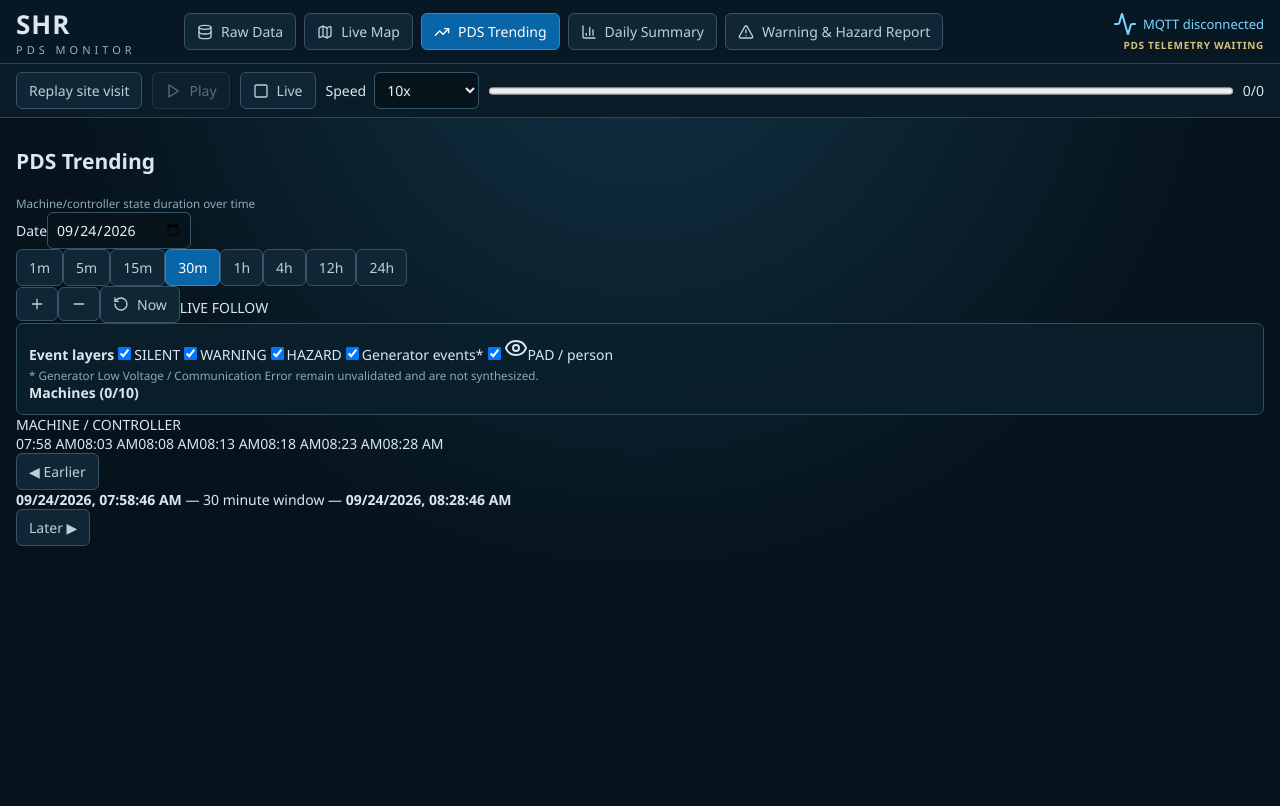
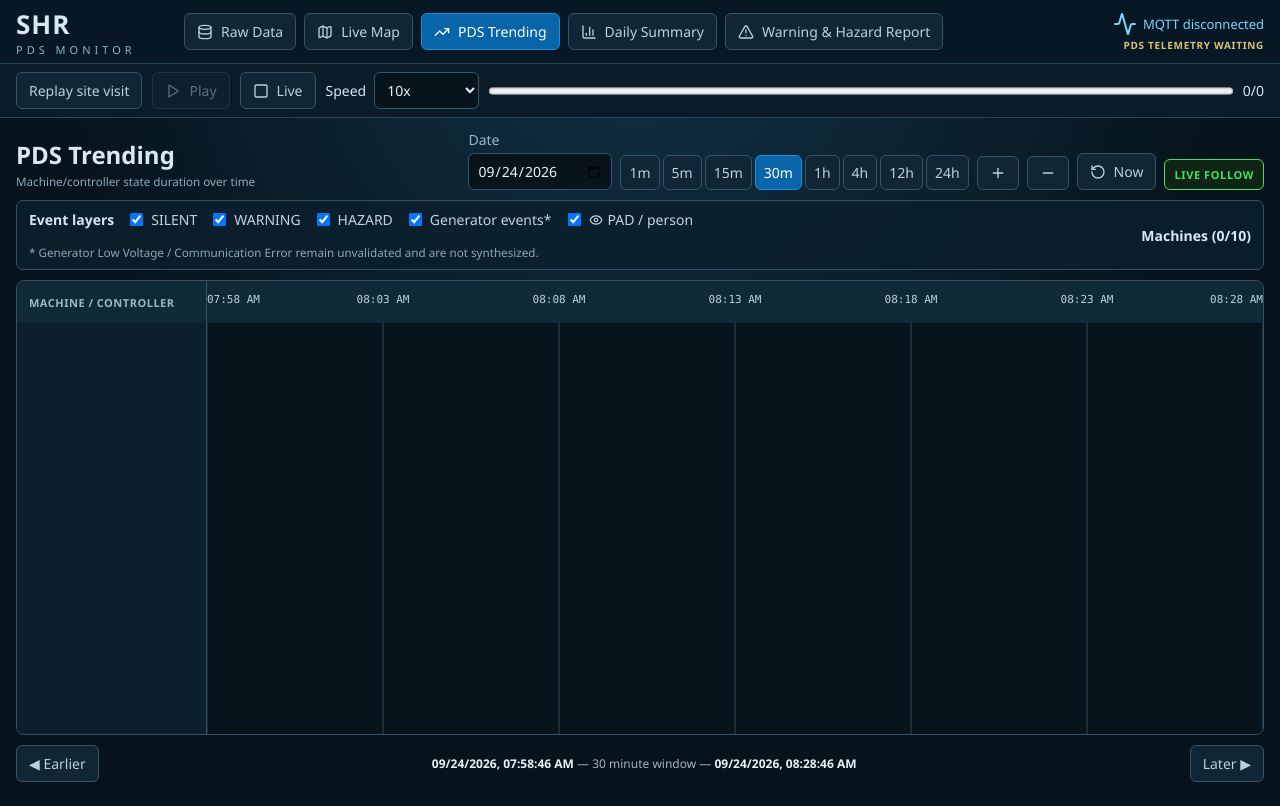
Before and after one commit to christianchavezmoya-bot/PDS_monitor, a React (Vite) app: page / in a window 1280 px wide. Both pictures are taken after a click on the button "PDS Trending". Built offline with nearby package versions, Linux system fonts and the light colour scheme.

Commit message:
Style interactive PDS trending timeline

```diff
--- a/src/styles.css
+++ b/src/styles.css
@@ -254,3 +254,54 @@ td small { display: block; color: #8eabba; }
 .telemetry-health.waiting { color:#d7c27a; }
 @keyframes telemetry-stale-pulse { 50% { opacity:.45; } }
 @media (prefers-reduced-motion: reduce) { .telemetry-health.stale { animation:none; } }
+
+
+/* PDS Trending */
+.trending-page { display:flex; flex-direction:column; gap:10px; }
+.trending-toolbar { display:flex; align-items:flex-end; gap:8px; flex-wrap:wrap; }
+.trending-toolbar > div:first-child { margin-right:auto; }
+.trending-toolbar h1 { margin:0; font-size:24px; }
+.trending-toolbar label { display:flex; flex-direction:column; gap:4px; color:#9db6c5; }
+.trend-presets { display:flex; gap:3px; }
+.trend-presets button { padding:7px 8px; }
+.trend-follow { padding:7px 9px; border:1px solid #607887; border-radius:6px; color:#9db6c5; font-size:11px; font-weight:800; letter-spacing:.6px; }
+.trend-follow.active { border-color:#43df6c; color:#43df6c; background:#0e2414; }
+.trend-options { display:grid; grid-template-columns:1fr minmax(280px,420px); gap:18px; padding:9px 12px; }
+.trend-options > div { display:flex; align-items:center; gap:12px; flex-wrap:wrap; }
+.trend-options label { display:flex; align-items:center; gap:5px; color:#c3d4de; white-space:nowrap; }
+.trend-options label svg { width:14px; height:14px; }
+.trend-options small { flex-basis:100%; }
+.trend-machines { justify-content:flex-end; }
+.trend-shell { display:grid; grid-template-columns:190px minmax(700px,1fr); grid-template-rows:42px auto; border:1px solid #315164; border-radius:8px; overflow:hidden; background:#07141c; min-height:300px; flex:1; }
+.trend-axis-corner { display:flex; align-items:center; padding:0 12px; background:#102937; border-right:1px solid #315164; color:#9db6c5; font-size:11px; font-weight:800; letter-spacing:.5px; }
+.trend-axis { position:relative; background:#102937; overflow:hidden; }
+.trend-axis span { position:absolute; top:12px; transform:translateX(-50%); font:11px Consolas,monospace; color:#bcd0dc; white-space:nowrap; }
+.trend-axis span:first-child { transform:none; }
+.trend-axis span:last-child { transform:translateX(-100%); }
+.trend-labels { display:grid; grid-auto-rows:minmax(54px,1fr); background:#0b202c; border-right:1px solid #315164; }
+.trend-machine-label { display:flex; flex-direction:column; justify-content:center; padding:7px 12px; border-top:1px solid #274657; min-height:54px; }
+.trend-machine-label small { margin-top:3px; }
+.trend-viewport { position:relative; display:grid; grid-auto-rows:minmax(54px,1fr); overflow:hidden; cursor:grab; user-select:none; background:repeating-linear-gradient(90deg,#07141c 0,#07141c calc(16.666% - 1px),#18313f calc(16.666% - 1px),#18313f 16.666%); }
+.trend-viewport:active { cursor:grabbing; }
+.trend-lane { position:relative; min-height:54px; border-top:1px solid #274657; }
+.trend-gridline { position:absolute; top:0; bottom:0; width:1px; background:#31516466; pointer-events:none; z-index:0; }
+.trend-event { position:absolute; top:9px; height:36px; min-width:3px; border:0; border-radius:4px; overflow:hidden; padding:3px 7px; display:flex; flex-direction:column; align-items:flex-start; justify-content:center; gap:0; color:white; white-space:nowrap; z-index:2; box-shadow:inset 0 0 0 1px #ffffff22; }
+.trend-event span { font-size:10px; font-weight:900; letter-spacing:.4px; }
+.trend-event small { color:#fff; font-size:9px; overflow:hidden; text-overflow:ellipsis; max-width:100%; }
+.trend-silent { background:#087dcc; }
+.trend-warning { background:#ff9d00; }
+.trend-hazard { background:#e12626; }
+.trend-crosshair { position:absolute; top:0; bottom:0; width:1px; background:#e7f3f8; z-index:4; pointer-events:none; }
+.trend-crosshair span { position:absolute; top:4px; left:5px; background:#06131ce8; border:1px solid #607887; border-radius:4px; padding:3px 5px; color:#fff; font:10px Consolas,monospace; white-space:nowrap; }
+.trend-footer { display:grid; grid-template-columns:auto 1fr auto; align-items:center; gap:10px; }
+.trend-range { text-align:center; color:#9db6c5; font-size:12px; }
+.trend-range b { color:#e7f3f8; }
+.trend-detail { position:fixed; right:18px; bottom:18px; width:min(420px,calc(100vw - 36px)); z-index:20; box-shadow:0 18px 50px #000a; }
+.trend-detail p { display:flex; justify-content:space-between; gap:20px; }
+.trend-detail p b { float:none; text-align:right; }
+.trend-close { position:absolute; right:8px; top:7px; padding:3px 8px; font-size:18px; }
+@media (max-width:1100px) {
+  .trend-options { grid-template-columns:1fr; }
+  .trend-machines { justify-content:flex-start; }
+  .trend-shell { grid-template-columns:150px minmax(650px,1fr); overflow-x:auto; }
+}
```
